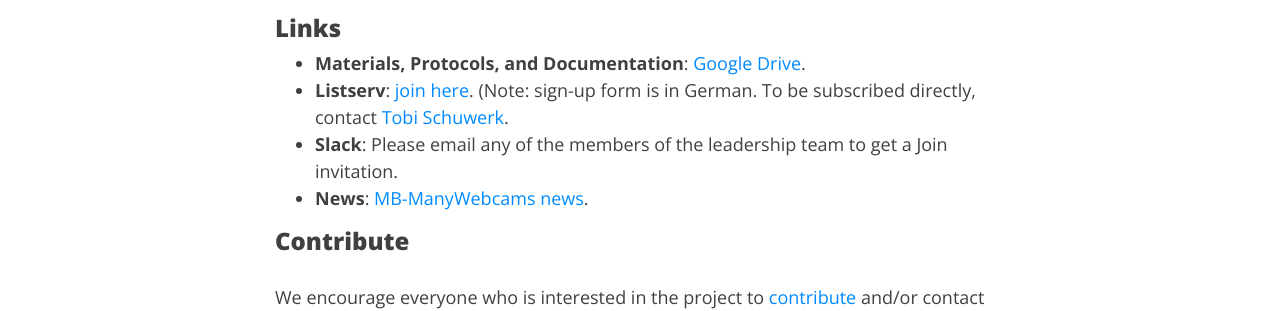
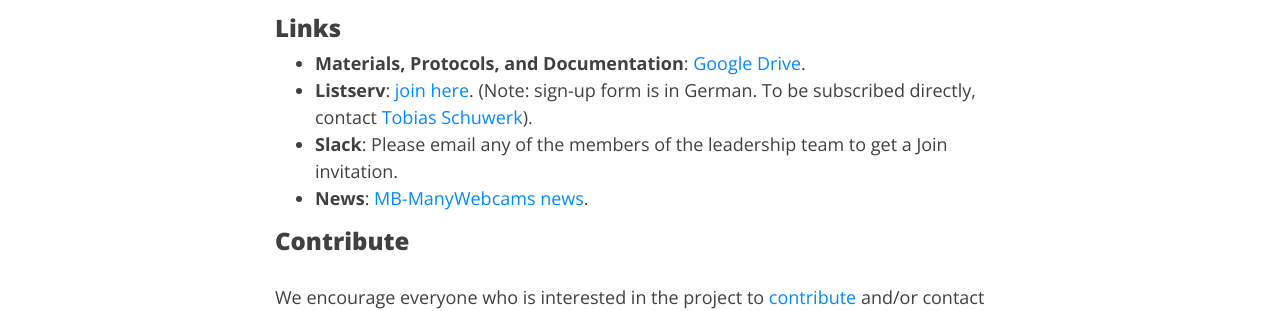
Before and after one commit to manybabies/manybabies.github.io, a Jekyll site: the page built from MB-ManyWebcams.md, in a window 1280 px wide and 900 px high, scrolled down 1300 px. Shown: the part 155-466 px from the top of the window. Built offline with Jekyll 4.4.1, drawn with Linux system fonts in a browser that asks for light colours; nearby versions of some CDN libraries; some web fonts are replaced.

Commit message:
Update MB-ManyWebcams.md

```diff
--- a/MB-ManyWebcams.md
+++ b/MB-ManyWebcams.md
@@ -31,7 +31,7 @@
 ### Links
 * **Materials, Protocols, and Documentation**: [Google Drive](https://drive.google.com/drive/folders/1U33JTq1CH9sxqM1sBfGtnaAxpMNU_RLx).
 <!--* **Data and code**: [MB2-GitHub](https://github.com/manybabies/mb2-analysis).-->
-* **Listserv**: [join here](https://lists.lrz.de/mailman/listinfo/online_mb2). (Note: sign-up form is in German. To be subscribed directly, contact [Tobi Schuwerk](mailto:tobias.schuwerk@psy.lmu.de).
+* **Listserv**: [join here](https://lists.lrz.de/mailman/listinfo/online_mb2). (Note: sign-up form is in German. To be subscribed directly, contact [Tobias Schuwerk](mailto:tobias.schuwerk@psy.lmu.de)).
 * **Slack**: Please email any of the members of the leadership team to get a Join invitation.
 * **News**: [MB-ManyWebcams news]({{site.baseurl}}/tags/#MB-ManyWebcams).
 
```
